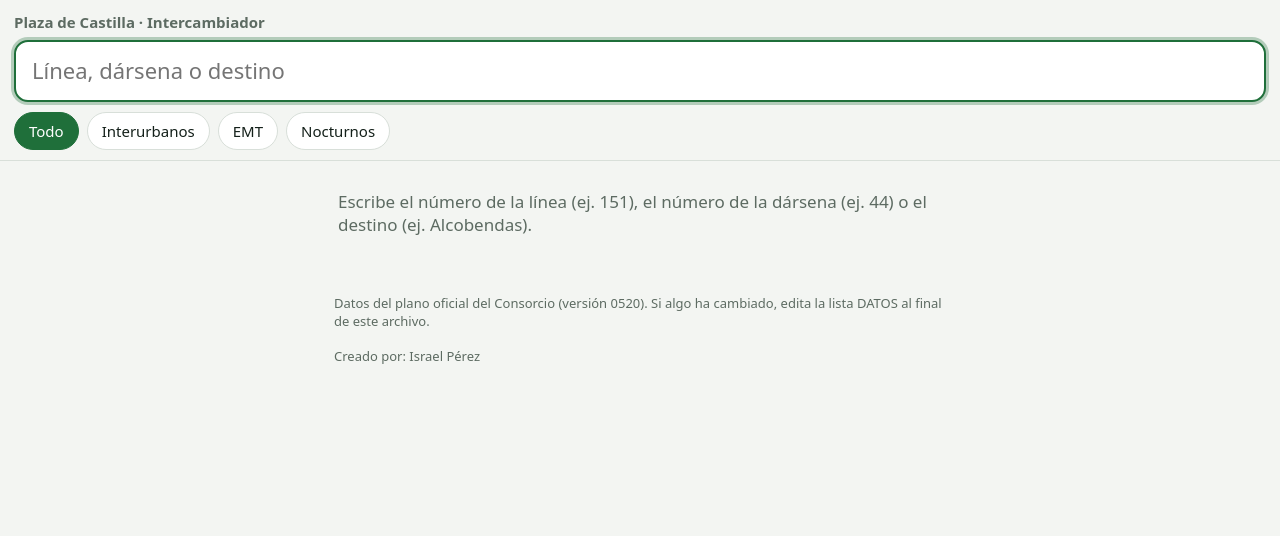
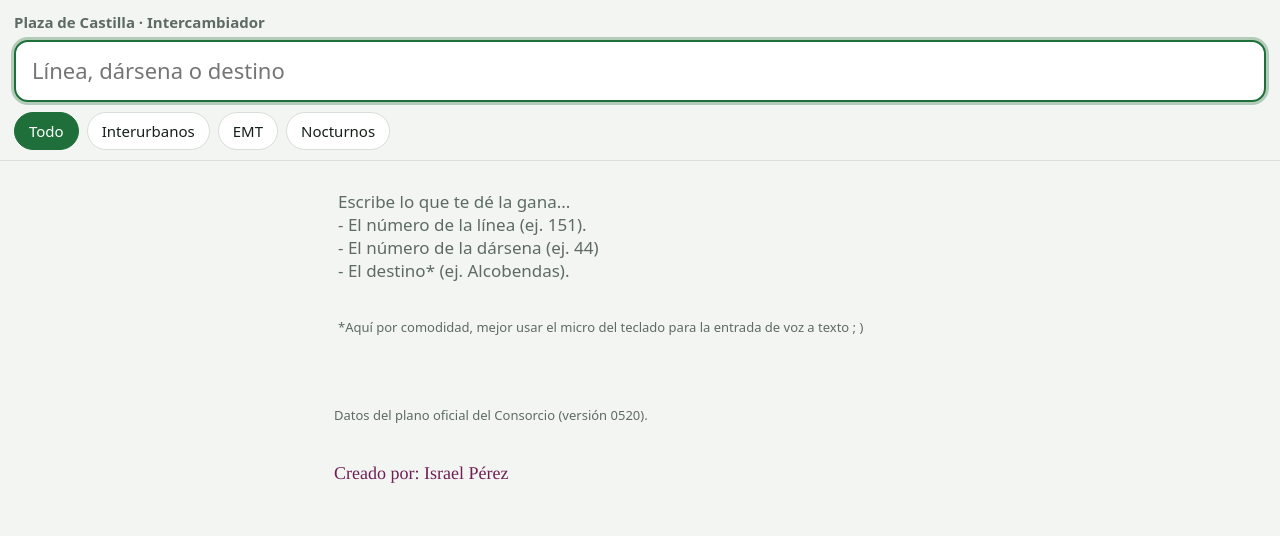
Before and after one commit to JoshuaRed007/Paradas-Plaza-Castilla, a plain HTML site: page index.html in a window 1280 px wide. Drawn offline with Linux system fonts and the light colour scheme.

Commit message:
Add files via upload

```diff
--- a/index.html
+++ b/index.html
@@ -43,7 +43,9 @@ footer{color:var(--mut);font-size:13px;padding:0 14px 30px;max-width:640px;margi
   <div class="chips" id="chips"></div>
 </header>
 <main id="out"></main>
-<footer>Datos del plano oficial del Consorcio (versión 0520). Si algo ha cambiado, edita la lista DATOS al final de este archivo.<br><br>Creado por: Israel Pérez</footer>
+<footer>Datos del plano oficial del Consorcio (versión 0520).<br><br><p style="color: #6F1F54; font-size: 18px; font-family: Times;">
+  Creado por: Israel Pérez
+</p></footer>
 <script>
 /* ---------- DATOS (editables) ----------
 Interurbanas: línea|destino|dársena|empresa
@@ -154,7 +156,14 @@ function card(l){
 function render(){
   const v=norm(q.value.trim()),f=document.querySelector(".chips .on")?.dataset.f||"";
   let html="";
-  if(!v&&!f){out.innerHTML=`<div class="hint">Escribe el número de la línea (ej. 151), el número de la dársena (ej. 44) o el destino (ej. Alcobendas).</div>`;return}
+  if(!v&&!f){out.innerHTML=`<div class="hint">
+Escribe lo que te dé la gana...<BR>
+- El número de la línea (ej. 151).<br>
+- El número de la dársena (ej. 44) <BR>
+- El destino* (ej. Alcobendas).<BR><BR>
+<p style="font-size: 13px">
+*Aquí por comodidad, mejor usar el micro del teclado para la entrada de voz a texto ; )
+</p></div>`;return}
   let res=lines;
   if(f==="emt")res=res.filter(l=>l.tipo==="emt"||l.tipo==="noc"&&l.pl.some(p=>p.txt));
   if(f==="inter")res=res.filter(l=>l.pl.some(p=>p.d&&p.emp!=="EMT"));
```
